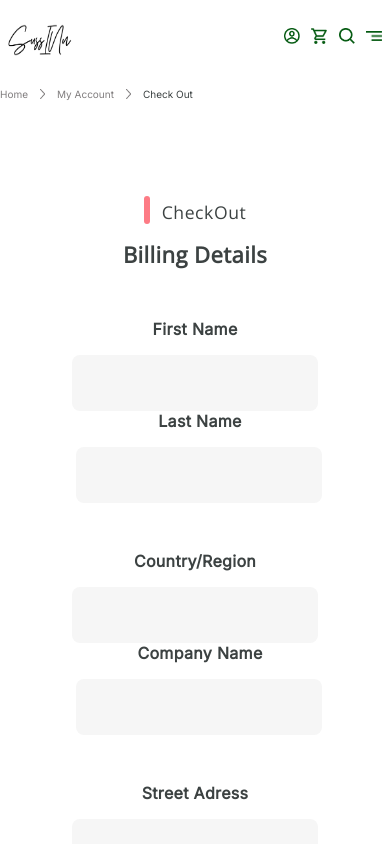
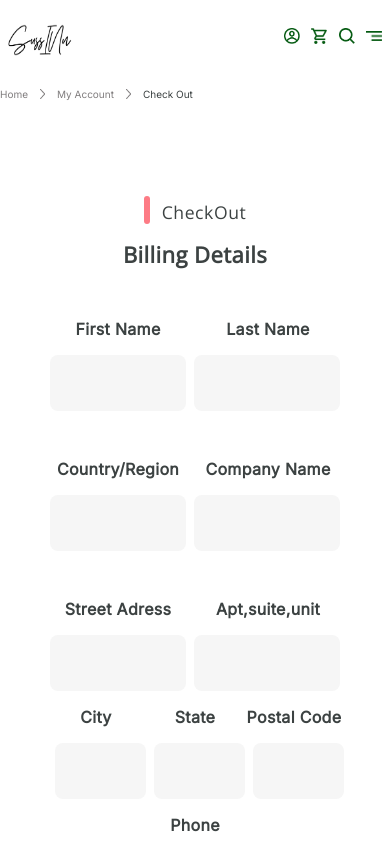
Before and after one commit to m-yunus/suss_ecommerce, a React (Create React App) app: page /checkout in a window 390 px wide. Shown: the top 844 px of the page. Built offline with nearby package versions, Linux system fonts and the light colour scheme.

Commit message:
updated input section

```diff
--- a/src/Pages/CheckOut/CheckOut.css
+++ b/src/Pages/CheckOut/CheckOut.css
@@ -243,6 +243,7 @@ margin-top: 1rem;
 background: #F6F6F6;
 margin-top: 1rem;
 }
+
 .bill-input-box1{
     width:150px
 }
@@ -743,6 +744,21 @@ line-height: normal;
 
 
 }
+@media(max-width:668px){
+    .bill-input-1{
+        display: flex;
+
+    }
+    .bill-input-box{
+         width: 143px;
+    }
+    .bill-input-box2{
+        width: 146px;
+    }
+    .bill-input-box1{
+        width: 91px;
+    }
+}
 
 @media(max-width:431px){
     .home,.myacnt,.chkout{
@@ -757,5 +773,19 @@ line-height: normal;
     .checkout{
         padding: 0 ;
     }
+    .bill-input-1{
+        display: flex;
+
+    }
+    .bill-input-box{
+         width: 136px;
+    }
+    .bill-input-box2{
+        width: 146px;
+    }
+    .bill-input-box1{
+        width: 91px;
+    }
+
 
 }
```
